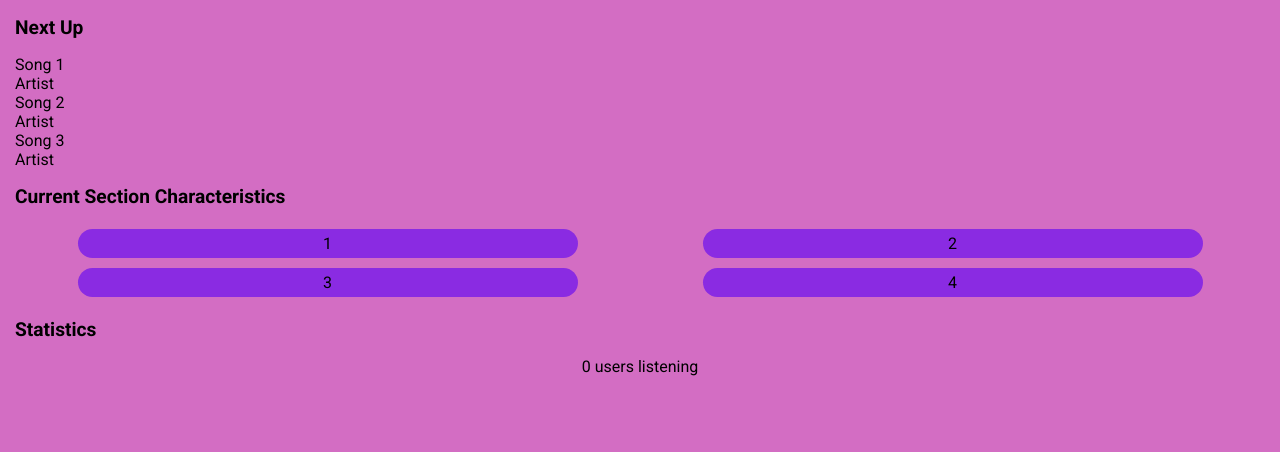
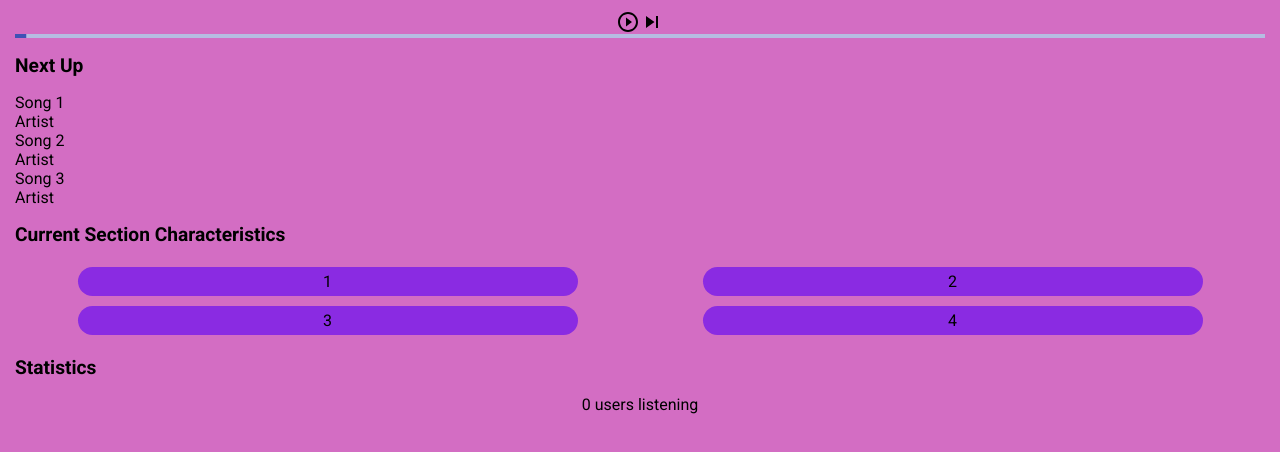
Before and after one commit to sumitrc9/melody_map, a React (Create React App) app in the folder client/: page /session in a window 1280 px wide. Shown: the top 452 px of the page. Built offline with nearby package versions, Linux system fonts and the light colour scheme; what google-maps-react would draw is missing.

Commit message:
Spotify Connect functionality

```diff
--- a/client/public/index.html
+++ b/client/public/index.html
@@ -30,6 +30,15 @@
   <body>
     <noscript>You need to enable JavaScript to run this app.</noscript>
     <div id="root"></div>
+    <script src="https://sdk.scdn.co/spotify-player.js"></script>
+    <script>
+      window.onSpotifyWebPlaybackSDKReady = () => {
+        window.Spotify = Spotify;
+        if (window.spotifyCallback) {
+          window.spotifyCallback()
+        }
+      }
+    </script>
     <!--
       This HTML file is a template.
       If you open it directly in the browser, you will see an empty page.
--- a/client/src/components/SongItem.js
+++ b/client/src/components/SongItem.js
@@ -3,7 +3,6 @@ import "./SongItem.css"
 
 class SongItem extends Component {
   render() {
-    console.log(this.props);
     return (
       <div className="song-item-div">
         <div className="song-name">{this.props.song.name}</div>
--- a/client/src/components/SongPlayer.css
+++ b/client/src/components/SongPlayer.css
@@ -0,0 +1,5 @@
+.music-controls {
+  display: flex;
+  flex-direction: row;
+  justify-content: center;
+}
--- a/client/src/components/SongPlayer.js
+++ b/client/src/components/SongPlayer.js
@@ -1,11 +1,64 @@
 import React, { Component } from 'react';
-import  './SongPlayer';
+import PlayCircleOutlineIcon from '@material-ui/icons/PlayCircleOutline';
+import SkipNextIcon from '@material-ui/icons/SkipNext';
+import LinearProgress from '@material-ui/core/LinearProgress';
+import Cookies from 'universal-cookie';
+import  './SongPlayer.css';
 
 class SongPlayer extends Component {
+
+  componentDidMount() {
+    console.log("Component mounted")
+    this.checkForPlayer();
+  }
+
+  checkForPlayer() {
+    if (window.Spotify !== null && window.Spotify !== undefined) {
+      console.log("connecting to spotify", window.Spotify)
+
+      const cookies = new Cookies();
+      const token = cookies.get('token');
+      const player = new window.Spotify.Player({
+        name: 'Melody Maps',
+        getOAuthToken: cb => { cb(token); }
+      });
+
+      // Error handling
+      player.addListener('initialization_error', ({ message }) => { console.error(message); });
+      player.addListener('authentication_error', ({ message }) => { console.error(message); });
+      player.addListener('account_error', ({ message }) => { console.error(message); });
+      player.addListener('playback_error', ({ message }) => { console.error(message); });
+
+      // Playback status updates
+      player.addListener('player_state_changed', state => { console.log(state); });
+
+      // Ready
+      player.addListener('ready', ({ device_id }) => {
+        console.log('Ready with Device ID', device_id);
+      });
+
+      // Not Ready
+      player.addListener('not_ready', ({ device_id }) => {
+        console.log('Device ID has gone offline', device_id);
+      });
+
+      // Connect to the player!
+      player.connect();
+    } else {
+      console.log("Spotify web player not available on component load")
+      window.spotifyCallback = this.checkForPlayer;
+    }
+  }
+
   render() {
     return (
       <div>
-
+        <div className="music-controls">
+          <PlayCircleOutlineIcon/>
+          <div>{this.props.currentSong}</div>
+          <SkipNextIcon/>
+        </div>
+        <LinearProgress variant="determinate" value={.9}/>
       </div>
     )
   }
--- a/client/src/pages/Home.js
+++ b/client/src/pages/Home.js
@@ -13,7 +13,9 @@ export const redirectUri = "http://localhost:3000/redirect";
 export const scopes = [
     "user-top-read",
     "user-read-email",
-    "user-library-read"
+    "user-library-read",
+    "streaming",
+    "user-read-private"
 ];
 
 
--- a/client/src/pages/RedirectPage.js
+++ b/client/src/pages/RedirectPage.js
@@ -25,7 +25,7 @@ class RedirectPage extends Component {
   componentDidMount() {
     const cookies = new Cookies()
 
-    console.log(hash.access_token)
+    cookies.set('token', hash.access_token)
 
     fetch('http://localhost:8080/postToken', {
         method: 'POST',
@@ -50,7 +50,6 @@ class RedirectPage extends Component {
 
 	render() {
     if (this.state.redirect) {
-      console.log("render state", this.state.redirect)
       return <Redirect to="/map" />
     }
     return (
--- a/client/src/pages/SessionPage.css
+++ b/client/src/pages/SessionPage.css
@@ -1,8 +1,8 @@
 .session-page-div{
   margin-left: 15px;
   margin-right: 15px;
+  margin-top: 10px;
 }
-
 h2 {
   font-size: 1.2em;
   text-align: left;
--- a/client/src/pages/SessionPage.js
+++ b/client/src/pages/SessionPage.js
@@ -34,7 +34,7 @@ class SessionPage extends Component {
   render() {
     return (
       <div className="session-page-div">
-        <SongPlayer/>
+        <SongPlayer className="song-player"/>
         <h2>Next Up</h2>
         <SongItem song={this.state.nextUp[0]}/>
         <SongItem song={this.state.nextUp[1]}/>
```
